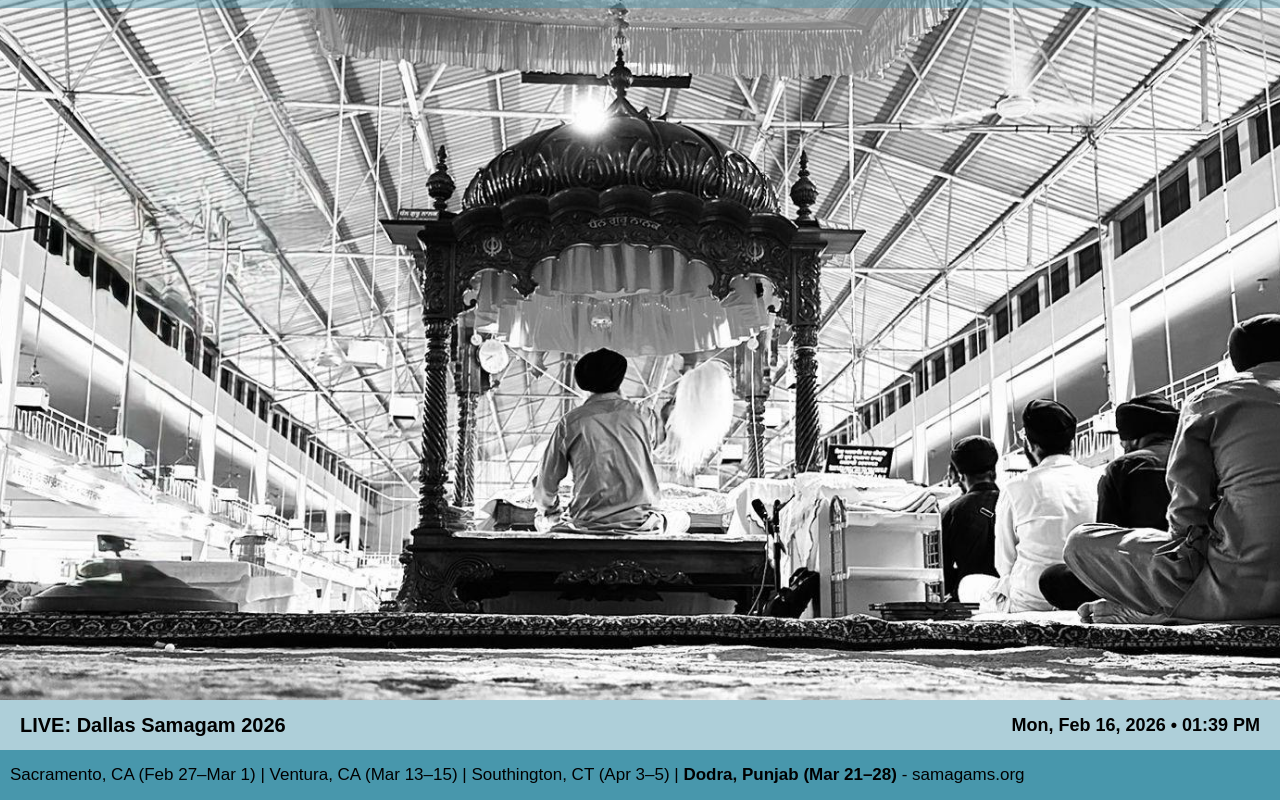
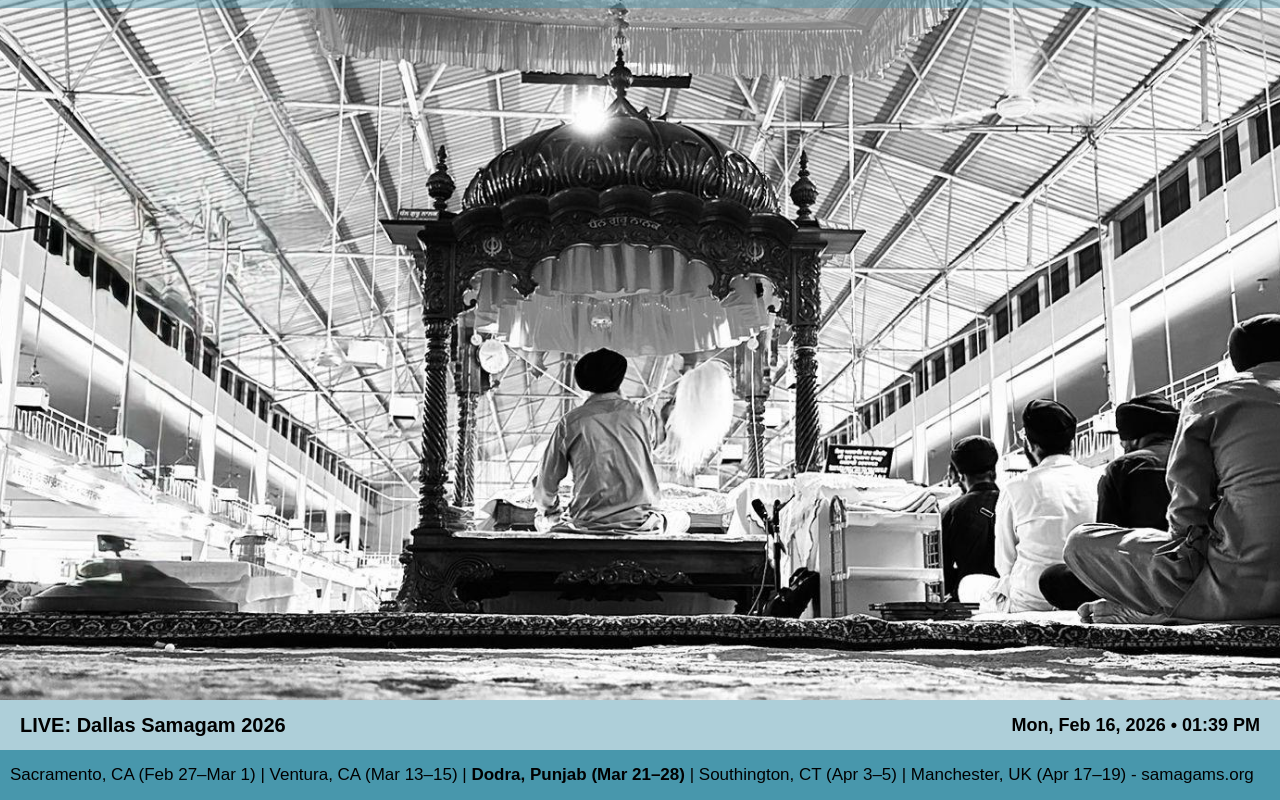
Before and after one commit to arshreality/dodra-na-samagam-obs-overlay, a plain HTML site: page index.html in a window 1280 px wide. Drawn offline with Linux system fonts and the light colour scheme.

Commit message:
Show more samagams on the ticker

```diff
--- a/index.html
+++ b/index.html
@@ -126,22 +126,11 @@
     const response = await fetch("samagams.json");
     const events = await response.json();
 
-        // Use start-of-day so events that start today are included as "upcoming"
     const today = new Date();
     today.setHours(0, 0, 0, 0);
 
-        // Split by region
-        const northAmerica = events.filter(
-          (e) =>
-            e.city.includes(",") && !e.city.toLowerCase().includes("punjab")
-        );
-        const india = events.filter((e) =>
-          e.city.toLowerCase().includes("punjab")
-        );
-
-        // Build a display string from YYYY-MM-DD parts and store it on the event
+    // Precompute readable date ranges
     function formatYMDRange(startStr, endStr) {
-          // Extract YYYY-MM-DD (safe even if the original string contains time/tz)
       const s = startStr.substring(0, 10).split("-").map(Number);
       const t = endStr.substring(0, 10).split("-").map(Number);
       const start = new Date(s[0], s[1] - 1, s[2]);
@@ -156,34 +145,32 @@
       return `${startFormatted}–${endFormatted}`;
     }
 
-        // Precompute display ranges as strings on each event so the HTML uses stable strings
     events.forEach((e) => {
       e.displayRange = formatYMDRange(e.startDate, e.endDate);
+      e.isIndia = e.city.toLowerCase().includes("punjab");
     });
 
+    // Build ONE combined upcoming list
+    const upcoming = events
+      .filter((e) => new Date(e.startDate) > today)
+      .sort((a, b) => new Date(a.startDate) - new Date(b.startDate));
+
+    // Limit: first 3 NA + first 1 India, but still merge + sort
+    const na = upcoming.filter((e) => !e.isIndia).slice(0, 4);
+    const india = upcoming.filter((e) => e.isIndia).slice(0, 1);
+
+    const merged = [...na, ...india].sort(
+      (a, b) => new Date(a.startDate) - new Date(b.startDate)
+    );
+
+    // Format with bold for India samagams
     function formatEvent(e) {
-          return `${e.city} (${e.displayRange})`;
+      const text = `${e.city} (${e.displayRange})`;
+      return e.isIndia ? `<b>${text}</b>` : text;
     }
 
-        const upcomingNA = northAmerica
-          .filter((e) => new Date(e.startDate) > today)
-          .sort((a, b) => new Date(a.startDate) - new Date(b.startDate))
-          .slice(0, 3);
-
-        // Find the single next upcoming Samagam in India
-    const upcomingIndia = india
-              .filter((e) => new Date(e.startDate) > today)
-              .sort((a, b) => new Date(a.startDate) - new Date(b.startDate))
-      .slice(0, 1);
-
-        const naString = upcomingNA.map(formatEvent).join("   |   ");
-        // Format the single India samagam. Using .map().join() safely handles the case where no upcoming event is found.
-        const indiaString = upcomingIndia.map(formatEvent).map(s => `<b>${s}</b>`).join("");
-
-        // Create an array of all event strings and filter out any empty ones (e.g., if no NA or India samagams are found)
-        const allEventsString = [naString, indiaString].filter(Boolean).join("   |   ");
-
-        const finalTicker = `${allEventsString} - samagams.org`;
+    const finalTicker =
+      merged.map(formatEvent).join("   |   ") + " - samagams.org";
 
     document.getElementById("event-ticker").innerHTML = finalTicker;
   } catch (err) {
```
Lines whose indentation alone changed are shown as unchanged.
